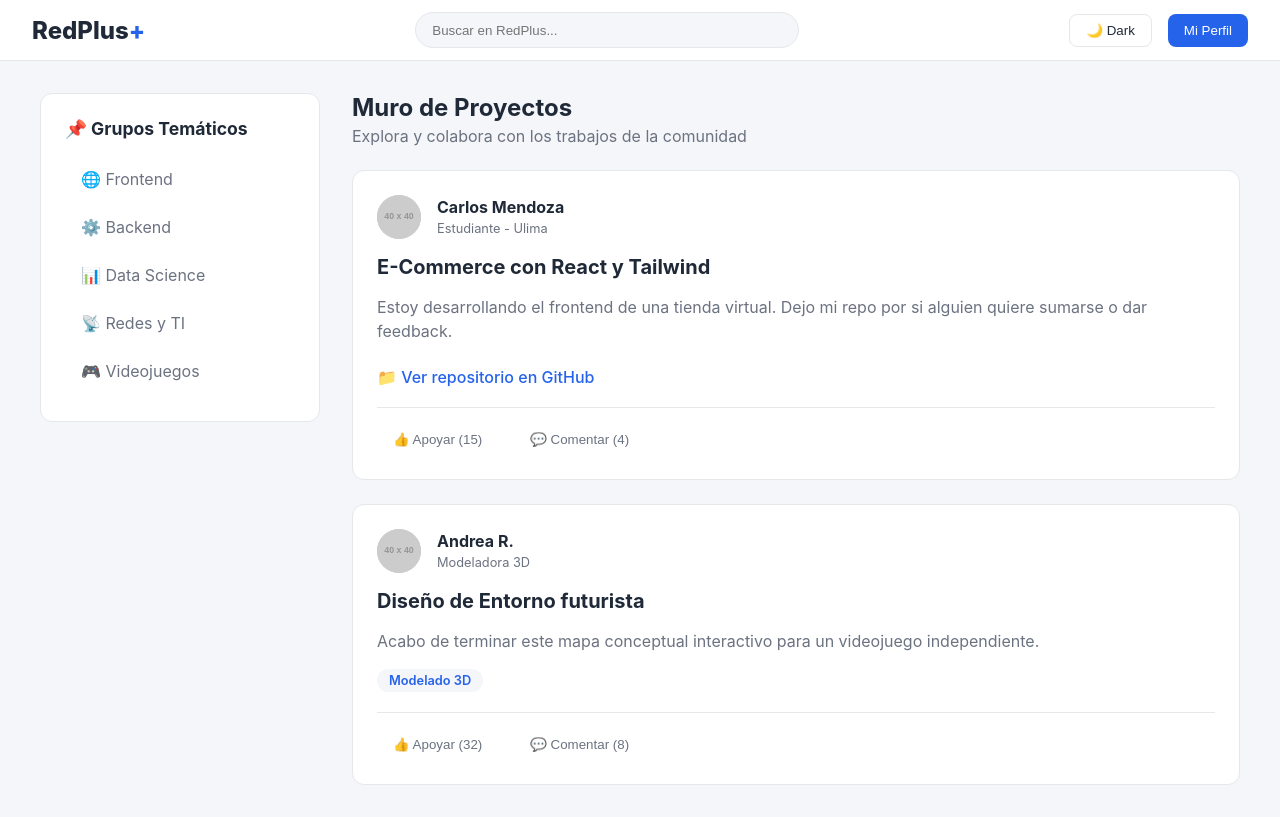
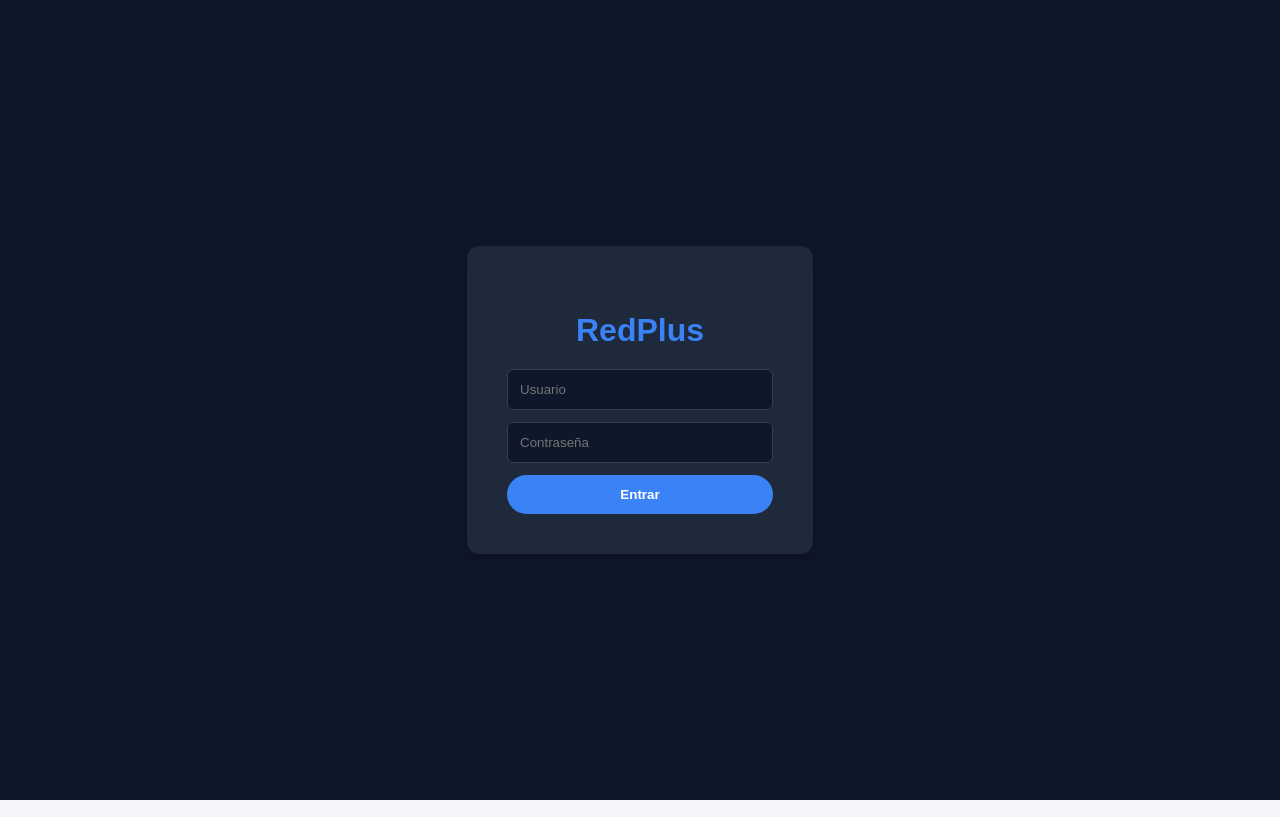
Before and after one commit to apacheco2603/redplus, a React (Vite) app: page / in a window 1280 px wide. Built offline with nearby package versions, Linux system fonts and the light colour scheme.

Commit message:
Cambios finales

```diff
--- a/src/App.jsx
+++ b/src/App.jsx
@@ -8,19 +8,53 @@ import Groups from './pages/Groups';
 function App() {
   const [theme, setTheme] = useState('light');
   const [pantalla, setPantalla] = useState('home');
+  const [isLoggedIn, setIsLoggedIn] = useState(false);
+  const [user, setUser] = useState('');
+  const [pass, setPass] = useState('');
+  const [error, setError] = useState('');
 
   useEffect(() => {
     document.documentElement.setAttribute('data-theme', theme);
   }, [theme]);
+
+  const handleLogin = (e) => {
+    e.preventDefault();
+    if (user.trim().toLowerCase() === 'usuario' && pass === '1234') {
+      setIsLoggedIn(true);
+    } else {
+      setError('Datos incorrectos. Usa Usuario / 1234');
+    }
+  };
+
   const cambiarVista = () => {
-    if (pantalla === 'profile') return <Profile />;
+    if (pantalla === 'profile') return <Profile user={user} />;
     if (pantalla === 'groups') return <Groups />;
-    return <Home />;
+    return <Home user={user} />;
   };
+
+  if (!isLoggedIn) {
+    return (
+      <div className="login-box">
+        <form onSubmit={handleLogin}>
+          <h2>RedPlus</h2>
+          {error && <p className="error">{error}</p>}
+          <input type="text" placeholder="Usuario" onChange={e => setUser(e.target.value)} required />
+          <input type="password" placeholder="Contraseña" onChange={e => setPass(e.target.value)} required />
+          <button type="submit">Entrar</button>
+        </form>
+      </div>
+    );
+  }
+
   return (
     <div className="app-container">
-      <Navbar theme={theme} toggleTheme={() => setTheme(theme === 'light' ? 'dark' : 'light')} setPantalla={setPantalla} />
-      <div className="main-layout">
+      <Navbar
+        theme={theme}
+        toggleTheme={() => setTheme(theme === 'light' ? 'dark' : 'light')}
+        setPantalla={setPantalla}
+        setIsLoggedIn={setIsLoggedIn}
+      />
+      <div className="main-layout" style={{ gridTemplateColumns: '240px 1fr 280px' }}>
         <Sidebar setPantalla={setPantalla} />
         {cambiarVista()}
       </div>
--- a/src/components/Navbar.jsx
+++ b/src/components/Navbar.jsx
@@ -1,6 +1,6 @@
 import React from 'react';
 
-function Navbar({ theme, toggleTheme, setPantalla }) {
+function Navbar({ theme, toggleTheme, setPantalla, setIsLoggedIn }) {
   return (
     <nav className="navbar">
       <div className="nav-logo" onClick={() => setPantalla('home')} style={{ cursor: 'pointer' }}>
@@ -16,6 +16,9 @@ function Navbar({ theme, toggleTheme, setPantalla }) {
           {theme === 'light' ? '🌙 Dark' : '☀️ Light'}
         </button>
         <button className="btn-profile" onClick={() => setPantalla('profile')}>Mi Perfil</button>
+        <button className="btn-theme" style={{ background: '#e74c3c', color: 'white', border: 'none' }} onClick={() => { setIsLoggedIn(false); setPantalla('home'); }}>
+          Salir
+        </button>
       </div>
     </nav>
   );
--- a/src/components/Sidebar.jsx
+++ b/src/components/Sidebar.jsx
@@ -4,14 +4,12 @@ function Sidebar({ setPantalla }) {
   return (
     <aside className="sidebar">
       <h3 onClick={() => setPantalla('groups')} style={{ cursor: 'pointer' }}>
-        📌 Grupos Temáticos
+        📌 Comunidades
       </h3>
       <ul className="group-list">
-        <li className="group-item" onClick={() => setPantalla('groups')}>🌐 Frontend</li>
-        <li className="group-item" onClick={() => setPantalla('groups')}>⚙️ Backend</li>
-        <li className="group-item" onClick={() => setPantalla('groups')}>📊 Data Science</li>
-        <li className="group-item" onClick={() => setPantalla('groups')}>📡 Redes y TI</li>
-        <li className="group-item" onClick={() => setPantalla('groups')}>🎮 Videojuegos</li>
+        <li className="group-item" onClick={() => setPantalla('home')}>🏠 Home</li>
+        <li className="group-item" onClick={() => setPantalla('groups')}>🕹️ r/retrogaming</li>
+        <li className="group-item" onClick={() => setPantalla('groups')}>👾 r/HTML</li>
       </ul>
     </aside>
   );
--- a/src/index.css
+++ b/src/index.css
@@ -1,17 +1,16 @@
-/* --- CONFIGURACIÓN DE COLORES (VARIABLES) --- */
 :root {
   --bg-main: #f4f6f9;
   --bg-card: #ffffff;
   --text-main: #1f2937;
   --text-muted: #6b7280;
-  --primary: #2563eb;       /* Azul tecnológico */
+  --primary: #2563eb;
   --primary-hover: #1d4ed8;
   --border: #e5e7eb;
-  --accent: #10b981;       /* Verde para likes */
+  --accent: #10b981;
 }
 
 [data-theme="dark"] {
-  --bg-main: #0f172a;      /* Azul noche oscuro */
+  --bg-main: #0f172a;
   --bg-card: #1e293b;
   --text-main: #f8fafc;
   --text-muted: #94a3b8;
@@ -20,7 +19,6 @@
   --border: #334155;
 }
 
-/* --- ESTILOS GENERALES --- */
 body {
   margin: 0;
   font-family: 'Inter', system-ui, -apple-system, sans-serif;
@@ -29,7 +27,6 @@ body {
   transition: background-color 0.3s ease, color 0.3s ease;
 }
 
-/* --- NAVBAR --- */
 .navbar {
   display: flex;
   justify-content: space-between;
@@ -83,17 +80,14 @@ body {
   border: none;
 }
 
-/* --- DISPOSICIÓN EN PASARELA (LAYOUT) --- */
 .main-layout {
   display: grid;
-  grid-template-columns: 280px 1fr;
   gap: 2rem;
   max-width: 1200px;
   margin: 2rem auto;
   padding: 0 1rem;
 }
 
-/* --- SIDEBAR --- */
 .sidebar {
   background-color: var(--bg-card);
   padding: 1.5rem;
@@ -123,13 +117,12 @@ body {
   transition: 0.2s;
 }
 
-.group-item:hover, .group-item.active {
+.group-item:hover {
   background-color: var(--bg-main);
   color: var(--primary);
   font-weight: 600;
 }
 
-/* --- CONTENIDO Y TARJETAS --- */
 .content-feed {
   display: flex;
   flex-direction: column;
@@ -150,6 +143,7 @@ body {
   border: 1px solid var(--border);
   border-radius: 12px;
   padding: 1.5rem;
+  text-align: left;
 }
 
 .card-header {
@@ -163,7 +157,6 @@ body {
   width: 44px;
   height: 44px;
   border-radius: 50%;
-  background-color: #ccc;
 }
 
 .card-header h4 {
@@ -184,18 +177,7 @@ body {
 .card-body p {
   color: var(--text-muted);
   line-height: 1.5;
-}
-
-.github-link {
-  display: inline-block;
-  margin-top: 0.5rem;
-  color: var(--primary);
-  text-decoration: none;
-  font-weight: 500;
-}
-
-.github-link:hover {
-  text-decoration: underline;
+  margin: 0;
 }
 
 .tech-tag {
@@ -208,7 +190,6 @@ body {
   font-weight: 600;
 }
 
-/* --- FOOTER DE TARJETA (ACCIONES) --- */
 .card-footer {
   display: flex;
   gap: 1rem;
@@ -236,3 +217,54 @@ body {
 .btn-like:hover {
   color: var(--accent);
 }
+
+.login-box {
+  display: flex;
+  height: 100vh;
+  justify-content: center;
+  align-items: center;
+  background-color: #0f172a;
+}
+
+.login-box form {
+  background: #1e293b;
+  padding: 40px;
+  border-radius: 12px;
+  text-align: center;
+  box-shadow: 0 4px 10px rgba(0,0,0,0.3);
+}
+
+.login-box h2 {
+  color: #3b82f6;
+  margin-bottom: 20px;
+  font-size: 2rem;
+  font-family: sans-serif;
+}
+
+.login-box input {
+  display: block;
+  width: 240px;
+  padding: 12px;
+  margin: 12px 0;
+  background: #0f172a;
+  color: #fff;
+  border: 1px solid #334155;
+  border-radius: 6px;
+}
+
+.login-box button {
+  width: 100%;
+  padding: 12px;
+  background: #3b82f6;
+  color: #fff;
+  border: none;
+  border-radius: 20px;
+  cursor: pointer;
+  font-weight: bold;
+}
+
+.error {
+  color: #e74c3c;
+  font-size: 14px;
+  margin-bottom: 10px;
+}
--- a/src/pages/Groups.jsx
+++ b/src/pages/Groups.jsx
@@ -2,32 +2,30 @@ import React from 'react';
 
 function Groups() {
   const comunidades = [
-    { name: "🌐 Frontend", desc: "Comunidad de React, Vue, Angular y diseño web UI/UX.", members: 145 },
-    { name: "⚙️ Backend", desc: "Discusiones sobre Node.js, Express, bases de datos y arquitectura.", members: 120 },
-    { name: "🎮 Videojuegos", desc: "Desarrollo en Unity, Unreal Engine y modelado 3D.", members: 98 },
-    { name: "📡 Redes y TI", desc: "Configuración de servidores, protocolos, CCNA y ciberseguridad.", members: 64 }
+    { name: "r/retrogaming", desc: "Espacio de videojuegos clásicos y consolas antiguas.", posts: "15.4k" },
+    { name: "r/HTML", desc: "Todo sobre maquetación web, Frontend y trucos de CSS.", posts: "8.2k" },
+    { name: "r/TechPeru", desc: "Comunidad tecnológica local y debates de TI.", posts: "12.1k" },
+    { name: "r/WebDevelopment", desc: "Programación general y arquitecturas modernas.", posts: "24.9k" }
   ];
 
   return (
     <main className="content-feed">
-      <div className="feed-header">
-        <h2>Grupos Temáticos Explora comunidades especializadas.</h2>
+      <div style={{ marginBottom: '20px' }}>
+        <h2>Comunidades Tecnológicas</h2>
+        <p style={{ color: 'var(--text-muted)' }}>Explora los grupos disponibles en RedPlus</p>
       </div>
 
-      <div style={{ display: 'grid', gridTemplateColumns: '1fr 1fr', gap: '1.5rem', marginTop: '1rem' }}>
-        {comunidades.map((grupo, index) => (
-          <div key={index} className="project-card" style={{ display: 'flex', flexDirection: 'column', justifyContent: 'space-between' }}>
-            <div>
-              <h3>{grupo.name}</h3>
-              <p style={{ color: 'var(--text-muted)', fontSize: '0.95rem' }}>{grupo.desc}</p>
-            </div>
-            <div style={{ display: 'flex', justifyContent: 'space-between', alignItems: 'center', marginTop: '1rem', borderTop: '1px solid var(--border)', paddingTop: '0.75rem' }}>
-              <span style={{ fontSize: '0.85rem', color: 'var(--text-muted)' }}>👥 {grupo.members} miembros</span>
-              <button className="btn-primary" style={{ padding: '0.4rem 0.8rem', fontSize: '0.85rem' }}>Unirse al grupo</button>
-            </div>
+      {comunidades.map((grupo, index) => (
+        <div key={index} className="project-card" style={{ display: 'flex', justifyContent: 'space-between', alignItems: 'center', marginBottom: '15px' }}>
+          <div>
+            <h3 style={{ margin: '0 0 5px 0', color: 'var(--primary)' }}>{grupo.name}</h3>
+            <p style={{ fontSize: '14px', color: 'var(--text-muted)' }}>{grupo.desc}</p>
           </div>
-        ))}
-      </div>
+          <button className="btn-primary" style={{ padding: '8px 16px', borderRadius: '20px', cursor: 'pointer', fontWeight: 'bold' }}>
+            Unirse
+          </button>
+        </div>
+      ))}
     </main>
   );
 }
--- a/src/pages/Home.jsx
+++ b/src/pages/Home.jsx
@@ -1,28 +1,32 @@
 import React from 'react';
 
-function Home() {
+function Home({ user }) {
+  const trendingTopics = [
+    { tag: '#Retrogaming', posts: '15.4k posts', category: 'Gaming' },
+    { tag: '#HTML', posts: '8.2k posts', category: 'Consolas' },
+    { tag: '#TechPeru', posts: '12.1k posts', category: 'Tecnología' },
+    { tag: '#WebDevelopment', posts: '24.9k posts', category: 'Programación' }
+  ];
+
   return (
+    <>
       <main className="content-feed">
         <div className="feed-header">
           <h2>Muro de Proyectos</h2>
-        <p>Explora y colabora con los trabajos de la comunidad</p>
+          <p>Bienvenido de vuelta, u/{user}</p>
         </div>
 
-      {/* Tarjeta de Proyecto 1 */}
         <article className="project-card">
           <div className="card-header">
-          <img src="https://via.placeholder.com/40" alt="Avatar" className="user-avatar" />
+            <div className="user-avatar" style={{ display: 'flex', alignItems: 'center', justifyContent: 'center', background: 'var(--primary)', color: 'white', fontWeight: 'bold' }}>u</div>
             <div>
               <h4>Carlos Mendoza</h4>
-            <span className="user-badge">Estudiante - Ulima</span>
+              <span className="user-badge">r/HTML • Estudiante</span>
             </div>
           </div>
           <div className="card-body">
-          <h3>E-Commerce con React y Tailwind</h3>
-          <p>Estoy desarrollando el frontend de una tienda virtual. Dejo mi repo por si alguien quiere sumarse o dar feedback.</p>
-          <a href="https://github.com" target="_blank" rel="noreferrer" className="github-link">
-            📁 Ver repositorio en GitHub
-          </a>
+            <h3>Proyecto de Frontend Avanzado</h3>
+            <p>Gente, avanzamos la estructura principal del foro para la entrega. Dejo los componentes base listos para revisión grupal.</p>
           </div>
           <div className="card-footer">
             <button className="btn-action btn-like">👍 Apoyar (15)</button>
@@ -30,26 +34,38 @@ function Home() {
           </div>
         </article>
 
-      {/* Tarjeta de Proyecto 2 */}
         <article className="project-card">
           <div className="card-header">
-          <img src="https://via.placeholder.com/40" alt="Avatar" className="user-avatar" />
+            <div className="user-avatar" style={{ display: 'flex', alignItems: 'center', justifyContent: 'center', background: 'var(--accent)', color: 'white', fontWeight: 'bold' }}>u</div>
             <div>
-            <h4>Andrea R.</h4>
-            <span className="user-badge">Modeladora 3D</span>
+              <h4>u/{user}</h4>
+              <span className="user-badge">r/WebDevelopment • Creador</span>
             </div>
           </div>
           <div className="card-body">
-          <h3>Diseño de Entorno futurista</h3>
-          <p>Acabo de terminar este mapa conceptual interactivo para un videojuego independiente.</p>
-          <span className="tech-tag">Modelado 3D</span>
+            <h3>Duda con useEffect en React</h3>
+            <p>¿Alguien sabe por qué se me duplica el renderizado al cargar los datos simulados de la lista de tendencias?</p>
           </div>
           <div className="card-footer">
-          <button className="btn-action btn-like">👍 Apoyar (32)</button>
-          <button className="btn-action">💬 Comentar (8)</button>
+            <button className="btn-action btn-like">👍 Apoyar (3)</button>
+            <button className="btn-action">💬 Comentar (1)</button>
           </div>
         </article>
       </main>
+
+      <aside className="sidebar" style={{ width: '280px' }}>
+        <h3>⚡ Tendencias para ti</h3>
+        <div style={{ display: 'flex', flexDirection: 'column', gap: '12px', marginTop: '1rem' }}>
+          {trendingTopics.map((topic, index) => (
+            <div key={index} style={{ padding: '6px 0', borderBottom: '1px solid var(--border)' }}>
+              <span style={{ fontSize: '12px', color: 'var(--text-muted)' }}>{topic.category}</span>
+              <p style={{ margin: '2px 0', fontWeight: 'bold', fontSize: '14px' }}>{topic.tag}</p>
+              <span style={{ fontSize: '11px', color: 'var(--text-muted)' }}>{topic.posts}</span>
+            </div>
+          ))}
+        </div>
+      </aside>
+    </>
   );
 }
 
--- a/src/pages/Profile.jsx
+++ b/src/pages/Profile.jsx
@@ -1,33 +1,39 @@
 import React from 'react';
 
-function Profile() {
+function Profile({ user }) {
   return (
-    <main className="content-feed">
-      <div className="project-card" style={{ textAlign: 'center', padding: '2rem' }}>
-        <img
-          src="https://via.placeholder.com/120"
-          alt="Foto de Perfil"
-          style={{ borderRadius: '50%', border: '4px solid var(--primary)', marginBottom: '1rem' }}
-        />
-        <h2>Carlos Mendoza</h2>
-        <p style={{ color: 'var(--text-muted)', marginTop: '-0.5rem' }}>Estudiante de Ingeniería de Sistemas - Ulima</p>
+    <>
+      <main className="feed">
+        <div className="post" style={{ padding: '20px' }}>
+          <div className="profile-banner">
+            <div className="avatar">👤</div>
+            <h2>u/{user}</h2>
+          </div>
+          <p style={{ color: '#82959b', marginBottom: '15px' }}>Miembro Estudiante Universitario</p>
 
-        <p style={{ maxWidth: '600px', margin: '1rem auto', lineHexight: '1.6' }}>
-          Apasionado por el desarrollo Front-End y la arquitectura de software. Actualmente aprendiendo React, Vite y metodologías ágiles. ¡Abierto a colaborar en proyectos de videojuegos y web!
-        </p>
+          <p style={{ fontSize: '14px', lineHeight: '1.5' }}>
+            Espacio de trabajo del grupo. Desarrollando vistas modulares en React utilizando estados dinámicos simples para simular la persistencia.
+          </p>
 
-        <hr style={{ border: '0', borderTop: '1px solid var(--border)', margin: '2rem 0' }} />
+          <div style={{ marginTop: '20px', borderTop: '1px solid #1a282d', paddingTop: '15px' }}>
+            <h4>Tecnologías del Proyecto</h4>
+            <div style={{ display: 'flex', gap: '10px', marginTop: '10px' }}>
+              <span style={{ background: '#2a3c42', padding: '4px 8px', borderRadius: '6px', fontSize: '13px' }}>React</span>
+              <span style={{ background: '#2a3c42', padding: '4px 8px', borderRadius: '6px', fontSize: '13px' }}>CSS</span>
+              <span style={{ background: '#2a3c42', padding: '4px 8px', borderRadius: '6px', fontSize: '13px' }}>Vite</span>
+            </div>
+          </div>
+        </div>
+      </main>
 
-        <h3>🛠️ Mis Habilidades</h3>
-        <div style={{ display: 'flex', gap: '0.5rem', justifyContent: 'center', flexWrap: 'wrap', marginTop: '1rem' }}>
-          <span className="tech-tag">React.js</span>
-          <span className="tech-tag">JavaScript ES6</span>
-          <span className="tech-tag">HTML5 & CSS3</span>
-          <span className="tech-tag">Git & GitHub</span>
-          <span className="tech-tag">UI/UX Design</span>
+      <aside className="side-right">
+        <div className="trending-card">
+          <h3>Estadísticas u/{user}</h3>
+          <p style={{ fontSize: '14px', margin: '5px 0' }}>Karma de Post: 18</p>
+          <p style={{ fontSize: '14px', margin: '5px 0' }}>Comentarios: 5</p>
         </div>
-      </div>
-    </main>
+      </aside>
+    </>
   );
 }
 
```
Lines whose indentation alone changed are shown as unchanged.
